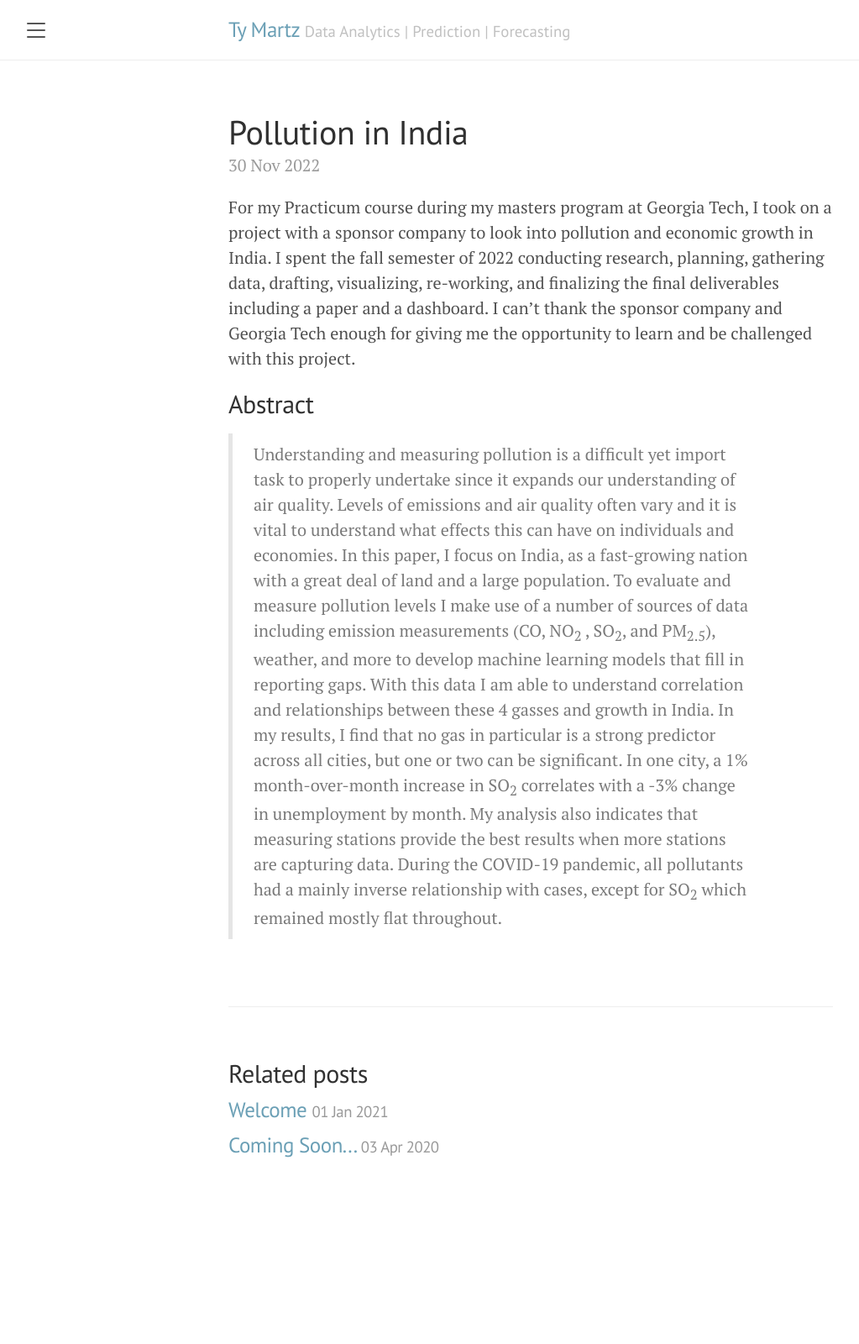
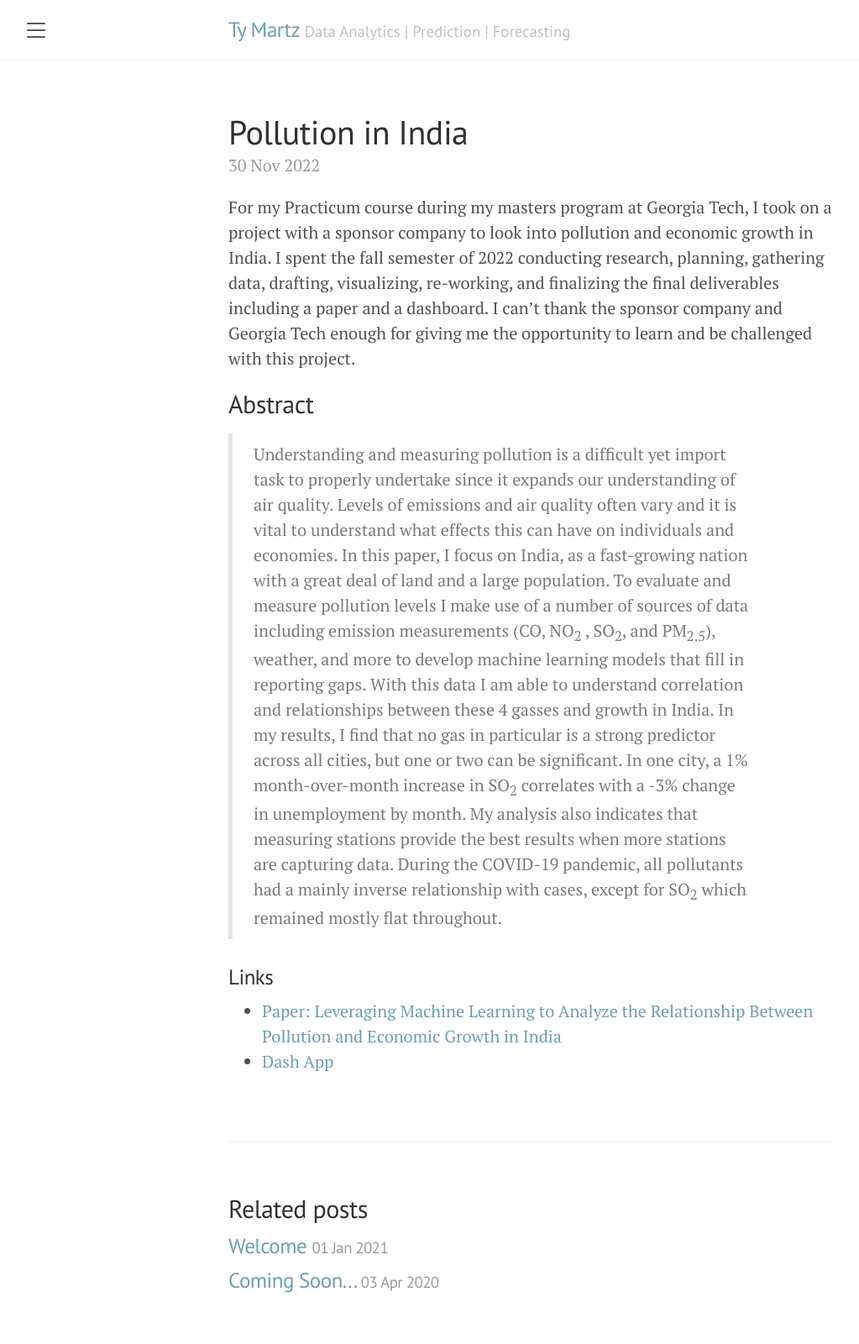
Before and after one commit to ty-martz/ty-martz.github.io, a Jekyll site: the page built from _posts/research/2022-11-30-pollution-research.md, in a window 1280 px wide. Shown: the whole page at 84% size, without its empty margins (8-1031 px from the left). Built offline with Jekyll 4.4.1, drawn with Linux system fonts in a browser that asks for light colours; before the commit the page ends 1439 px from its top, so only the background shows below that.

Commit message:
add links

```diff
--- a/_posts/research/2022-11-30-pollution-research.md
+++ b/_posts/research/2022-11-30-pollution-research.md
@@ -8,3 +8,8 @@ For my Practicum course during my masters program at Georgia Tech, I took on a p
 ## Abstract
 
 > Understanding and measuring pollution is a difficult yet import task to properly undertake since it expands our understanding of air quality. Levels of emissions and air quality often vary and it is vital to understand what effects this can have on individuals and economies. In this paper, I focus on India, as a fast-growing nation with a great deal of land and a large population. To evaluate and measure pollution levels I make use of a number of sources of data including emission measurements (CO, NO<sub>2</sub> , SO<sub>2</sub>, and PM<sub>2.5</sub>), weather, and more to develop machine learning models that fill in reporting gaps. With this data I am able to understand correlation and relationships between these 4 gasses and growth in India. In my results, I find that no gas in particular is a strong predictor across all cities, but one or two can be significant. In one city, a 1% month-over-month increase in SO<sub>2</sub> correlates with a -3% change in unemployment by month. My analysis also indicates that measuring stations provide the best results when more stations are capturing data. During the COVID-19 pandemic, all pollutants had a mainly inverse relationship with cases, except for SO<sub>2</sub> which remained mostly flat throughout.
+
+### Links
+
+* [Paper: Leveraging Machine Learning to Analyze the Relationship Between Pollution and Economic Growth in India](https://www.researchgate.net/publication/369878654_Leveraging_Machine_Learning_to_Analyze_the_Relationship_Between_Pollution_and_Economic_Growth_in_India)
+* [Dash App](https://emissions-dash.herokuapp.com/)
```
